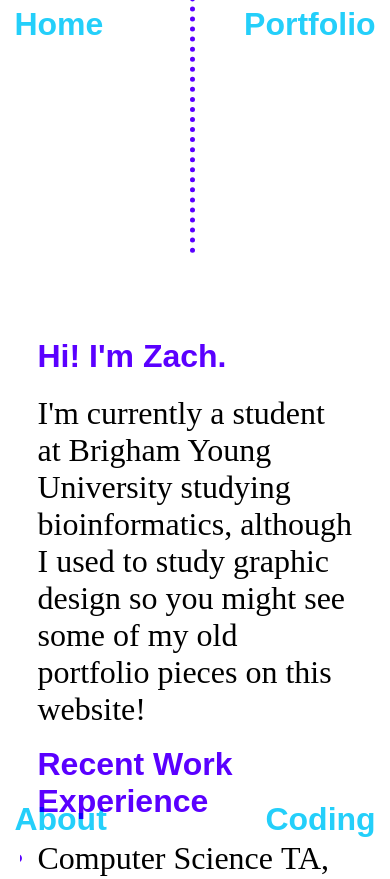
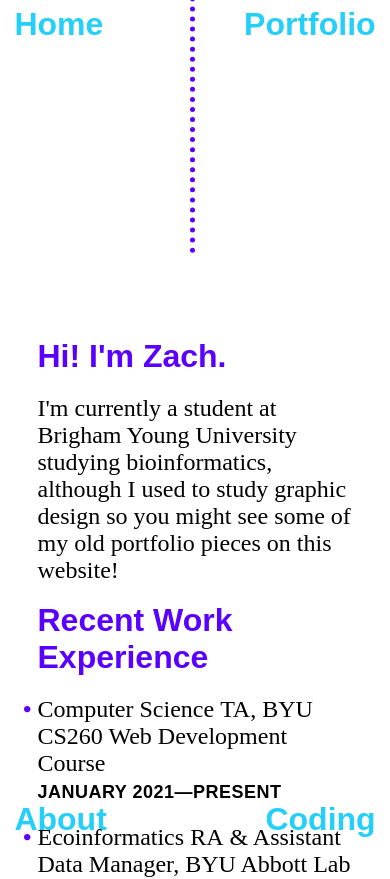
Before and after one commit to zacheliason/z_portfolio, a Vue app: page /#/about in a window 390 px wide. Shown: the top 879 px of the page. Built offline with nearby package versions, Linux system fonts and the light colour scheme; the HTML template or start-up script is replaced by a standard one.

Commit message:
mobileSizingTweaks

```diff
--- a/src/App.vue
+++ b/src/App.vue
@@ -210,5 +210,11 @@
   footer {
     bottom: .1em;
   }
+  h2 {
+    font-size: 2em;
+  }
+  p,li {
+    font-size: 1.5em;
+  }
 }
 </style>
--- a/src/components/imageViewer.vue
+++ b/src/components/imageViewer.vue
@@ -217,6 +217,9 @@
     opacity: 1;
     margin: 3px 0;
   }
+  .caption {
+    font-size: 1.3em;
+  }
   .itemHolder {
     width: 100%;
     padding-top: 0;
--- a/src/views/About.vue
+++ b/src/views/About.vue
@@ -211,6 +211,10 @@
 
 
 @media screen and (max-width: 620px) {
+  ul li::before {
+    width: .6em;
+    margin-left: -.6em;
+  }
   .sidebar {
     width: 100vw;
   }
--- a/src/views/WebCode.vue
+++ b/src/views/WebCode.vue
@@ -79,7 +79,7 @@
       display: relative;
     }
     .sites {
-      height: 150%;
+      height: 100%;
       width: 100vw;
       font-size: 1em;
       padding: 50px 6%;
```
Also changed, not shown: 8 other files (tests, documents, lock files or other folders).
